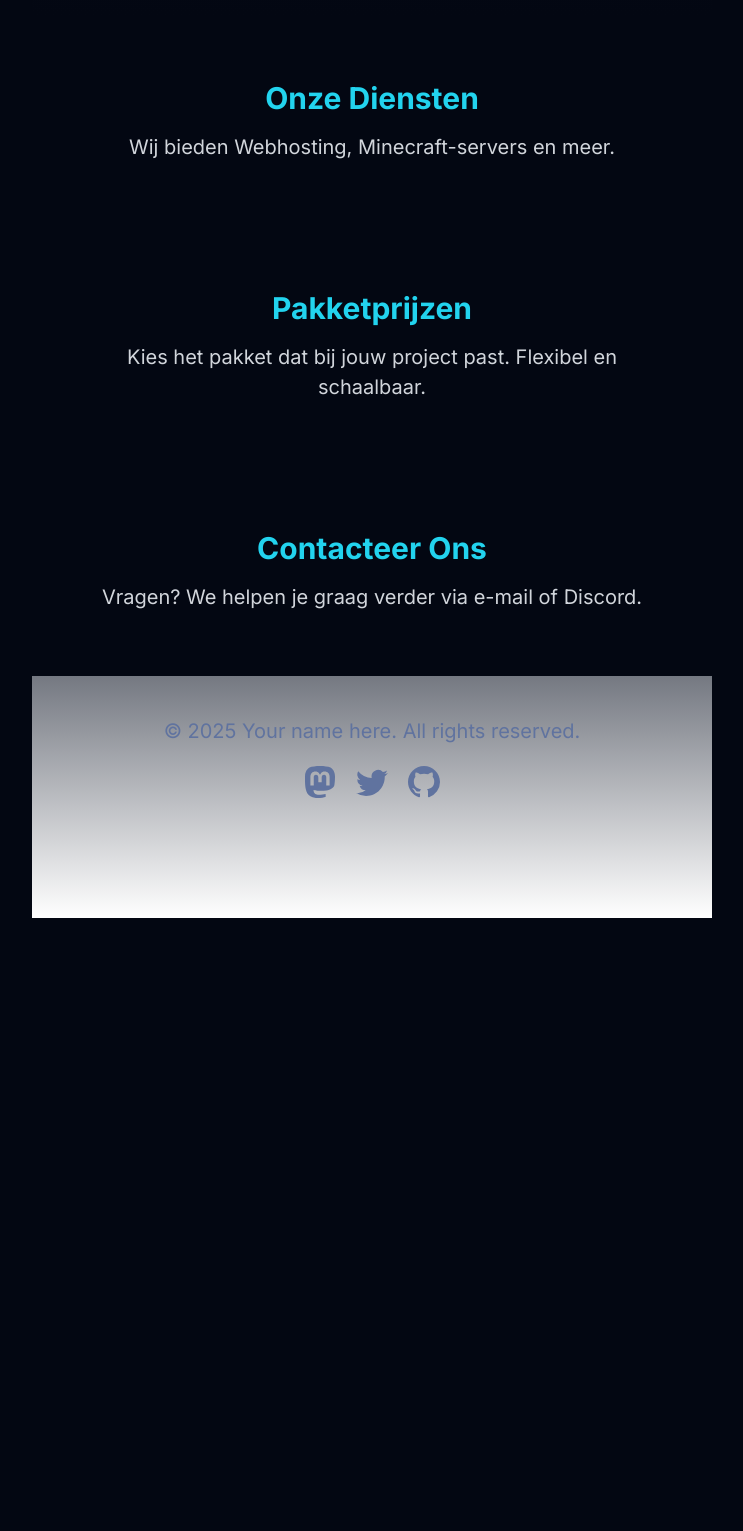
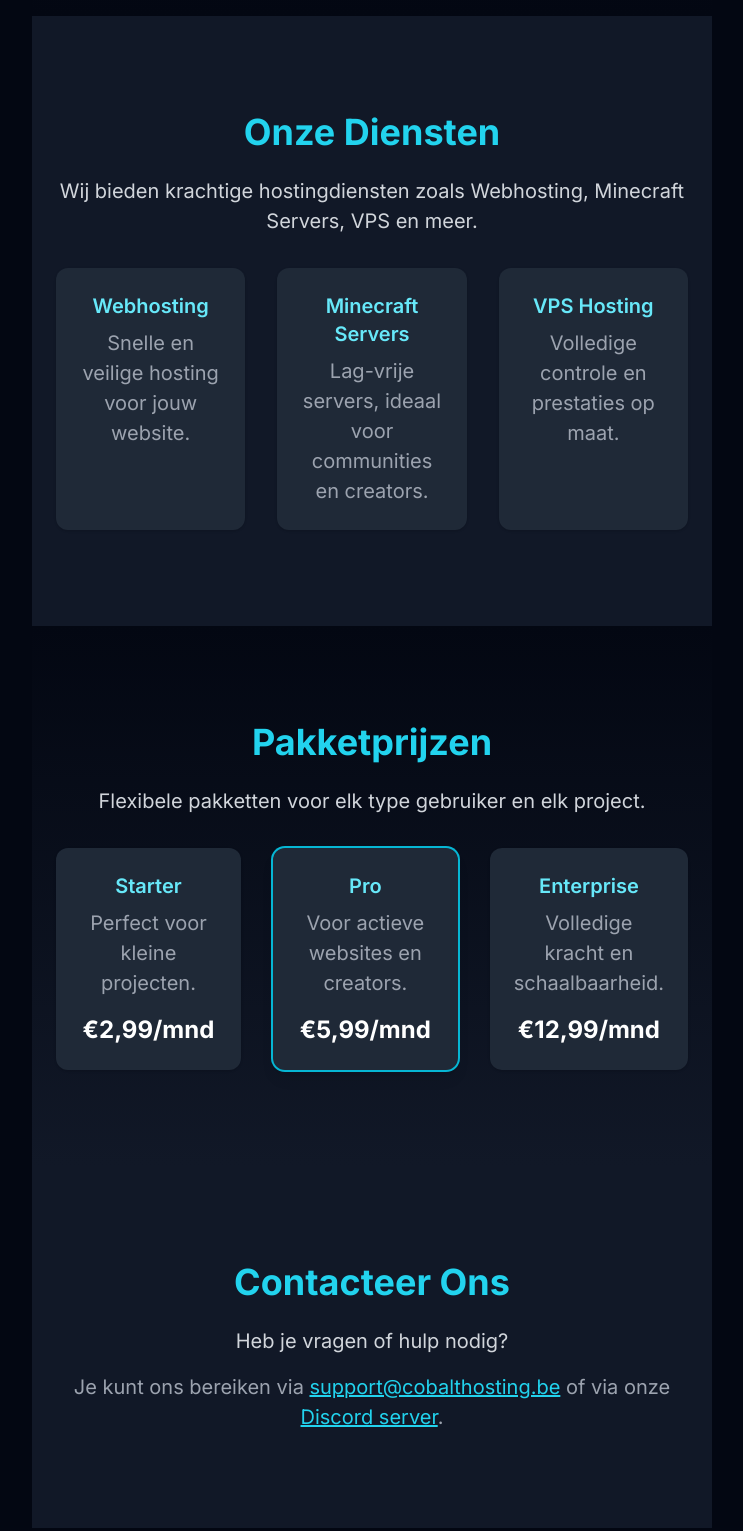
Before and after one commit to BardoXX/cobalthosting, an Astro site: page / in a window 1280 px wide. Shown: the part 920-2451 px from the top of the page, without its empty margins (268-1011 px from the left). Before the commit the page ends 1898 px from the top, so only its background shows below. Built offline with nearby package versions, Linux system fonts and the light colour scheme; Astro itself is replaced by a stand-in of ours.

Commit message:
Update index.astro

```diff
--- a/src/pages/index.astro
+++ b/src/pages/index.astro
@@ -6,44 +6,115 @@ import { SITE_TITLE, SITE_DESCRIPTION } from '../consts';
 ---
 
 <!doctype html>
-<html lang="en">
+<html lang="nl">
   <head>
     <BaseHead title={SITE_TITLE} description={SITE_DESCRIPTION} />
+    <link rel="preconnect" href="https://fonts.googleapis.com" />
+    <link
+      href="https://fonts.googleapis.com/css2?family=Inter:wght@400;600;700&display=swap"
+      rel="stylesheet"
+    />
     <script src="https://cdn.tailwindcss.com"></script>
-			  <link rel="preconnect" href="https://fonts.googleapis.com">
-		  	<link href="https://fonts.googleapis.com/css2?family=Inter:wght@400;600;700&display=swap" rel="stylesheet">
     <style>
       body {
         font-family: 'Inter', sans-serif;
       }
+	@keyframes fade-in {
+	  from {
+	    opacity: 0;
+	    transform: translateY(20px);
+	  }
+	  to {
+	    opacity: 1;
+	    transform: translateY(0);
+	  }
+	}
+
+	.animate-fade-in {
+	  animation: fade-in 0.8s ease-out both;
+	}
     </style>
   </head>
+
   <body class="bg-gray-950 text-white">
     <Header />
+
     <main>
+      <!-- Hero -->
       <section class="h-screen flex items-center justify-center text-center px-6 bg-gradient-to-b from-gray-900 to-gray-950">
-		    <div>
-		      <h1 class="text-4xl md:text-6xl font-bold text-cyan-400 drop-shadow">Welkom bij CobaltHosting</h1>
-		      <p class="mt-4 text-lg text-gray-300">Krachtige en betaalbare hosting voor jouw projecten.</p>
-		      <a href="#pricing" class="mt-6 inline-block bg-cyan-500 hover:bg-cyan-400 text-black px-6 py-3 rounded-full font-semibold transition">Bekijk Pakketten</a>
+        <div class="max-w-3xl mx-auto">
+          <h1 class="text-4xl md:text-6xl font-extrabold text-cyan-400 drop-shadow mb-4 animate-fade-in">
+            Welkom bij <span class="text-cyan-300">CobaltHosting</span>
+          </h1>
+          <p class="text-lg text-gray-300">
+            Krachtige en betaalbare hosting voor al jouw projecten. Van Minecraft tot Web.
+          </p>
+          <a
+            href="#pricing"
+            class="mt-6 inline-block bg-cyan-500 hover:bg-cyan-400 text-black px-6 py-3 rounded-full font-semibold transition"
+          >
+            Bekijk Pakketten
+          </a>
         </div>
       </section>
 
-		  <!-- Main Content -->
-		  <main class="px-6 py-16 space-y-32">
-		    <section id="services" class="text-center">
-		      <h2 class="text-3xl font-bold text-cyan-400 mb-4">Onze Diensten</h2>
-		      <p class="text-gray-300 max-w-xl mx-auto">Wij bieden Webhosting, Minecraft-servers en meer.</p>
+      <!-- Diensten -->
+      <section id="services" class="text-center px-6 py-24 bg-gray-900">
+        <div class="max-w-4xl mx-auto">
+          <h2 class="text-3xl md:text-4xl font-bold text-cyan-400 mb-6">Onze Diensten</h2>
+          <p class="text-gray-300 mb-8">
+            Wij bieden krachtige hostingdiensten zoals Webhosting, Minecraft Servers, VPS en meer.
+          </p>
+          <div class="grid md:grid-cols-3 gap-8">
+            <div class="bg-gray-800 p-6 rounded-xl shadow hover:shadow-lg transition">
+              <h3 class="text-xl font-semibold text-cyan-300 mb-2">Webhosting</h3>
+              <p class="text-gray-400">Snelle en veilige hosting voor jouw website.</p>
+            </div>
+            <div class="bg-gray-800 p-6 rounded-xl shadow hover:shadow-lg transition">
+              <h3 class="text-xl font-semibold text-cyan-300 mb-2">Minecraft Servers</h3>
+              <p class="text-gray-400">Lag-vrije servers, ideaal voor communities en creators.</p>
+            </div>
+            <div class="bg-gray-800 p-6 rounded-xl shadow hover:shadow-lg transition">
+              <h3 class="text-xl font-semibold text-cyan-300 mb-2">VPS Hosting</h3>
+              <p class="text-gray-400">Volledige controle en prestaties op maat.</p>
+            </div>
+          </div>
+        </div>
       </section>
 
-		    <section id="pricing" class="text-center">
-		      <h2 class="text-3xl font-bold text-cyan-400 mb-4">Pakketprijzen</h2>
-		      <p class="text-gray-300 max-w-xl mx-auto">Kies het pakket dat bij jouw project past. Flexibel en schaalbaar.</p>
+      <!-- Pakketten -->
+      <section id="pricing" class="text-center px-6 py-24 bg-gradient-to-b from-gray-950 to-gray-900">
+        <div class="max-w-4xl mx-auto">
+          <h2 class="text-3xl md:text-4xl font-bold text-cyan-400 mb-6">Pakketprijzen</h2>
+          <p class="text-gray-300 mb-8">Flexibele pakketten voor elk type gebruiker en elk project.</p>
+          <!-- Pricing cards kunnen hier dynamisch toegevoegd worden -->
+          <div class="flex flex-col md:flex-row gap-8 justify-center">
+            <div class="bg-gray-800 p-6 rounded-xl w-full md:w-1/3 shadow hover:shadow-xl transition">
+              <h3 class="text-xl font-semibold text-cyan-300 mb-2">Starter</h3>
+              <p class="text-gray-400 mb-4">Perfect voor kleine projecten.</p>
+              <span class="text-2xl font-bold text-white">€2,99/mnd</span>
+            </div>
+            <div class="bg-gray-800 p-6 rounded-xl w-full md:w-1/3 shadow-lg ring-2 ring-cyan-500">
+              <h3 class="text-xl font-semibold text-cyan-300 mb-2">Pro</h3>
+              <p class="text-gray-400 mb-4">Voor actieve websites en creators.</p>
+              <span class="text-2xl font-bold text-white">€5,99/mnd</span>
+            </div>
+            <div class="bg-gray-800 p-6 rounded-xl w-full md:w-1/3 shadow hover:shadow-xl transition">
+              <h3 class="text-xl font-semibold text-cyan-300 mb-2">Enterprise</h3>
+              <p class="text-gray-400 mb-4">Volledige kracht en schaalbaarheid.</p>
+              <span class="text-2xl font-bold text-white">€12,99/mnd</span>
+            </div>
+          </div>
+        </div>
       </section>
 
-		    <section id="contact" class="text-center">
-		      <h2 class="text-3xl font-bold text-cyan-400 mb-4">Contacteer Ons</h2>
-		      <p class="text-gray-300 max-w-xl mx-auto">Vragen? We helpen je graag verder via e-mail of Discord.</p>
+      <!-- Contact -->
+      <section id="contact" class="text-center px-6 py-24 bg-gray-900">
+        <div class="max-w-2xl mx-auto">
+          <h2 class="text-3xl md:text-4xl font-bold text-cyan-400 mb-6">Contacteer Ons</h2>
+          <p class="text-gray-300 mb-4">Heb je vragen of hulp nodig?</p>
+          <p class="text-gray-400">Je kunt ons bereiken via <a href="mailto:support@cobalthosting.be" class="text-cyan-400 underline">support@cobalthosting.be</a> of via onze <a href="#" class="text-cyan-400 underline">Discord server</a>.</p>
+        </div>
       </section>
     </main>
 
```
Lines whose indentation alone changed are shown as unchanged.
